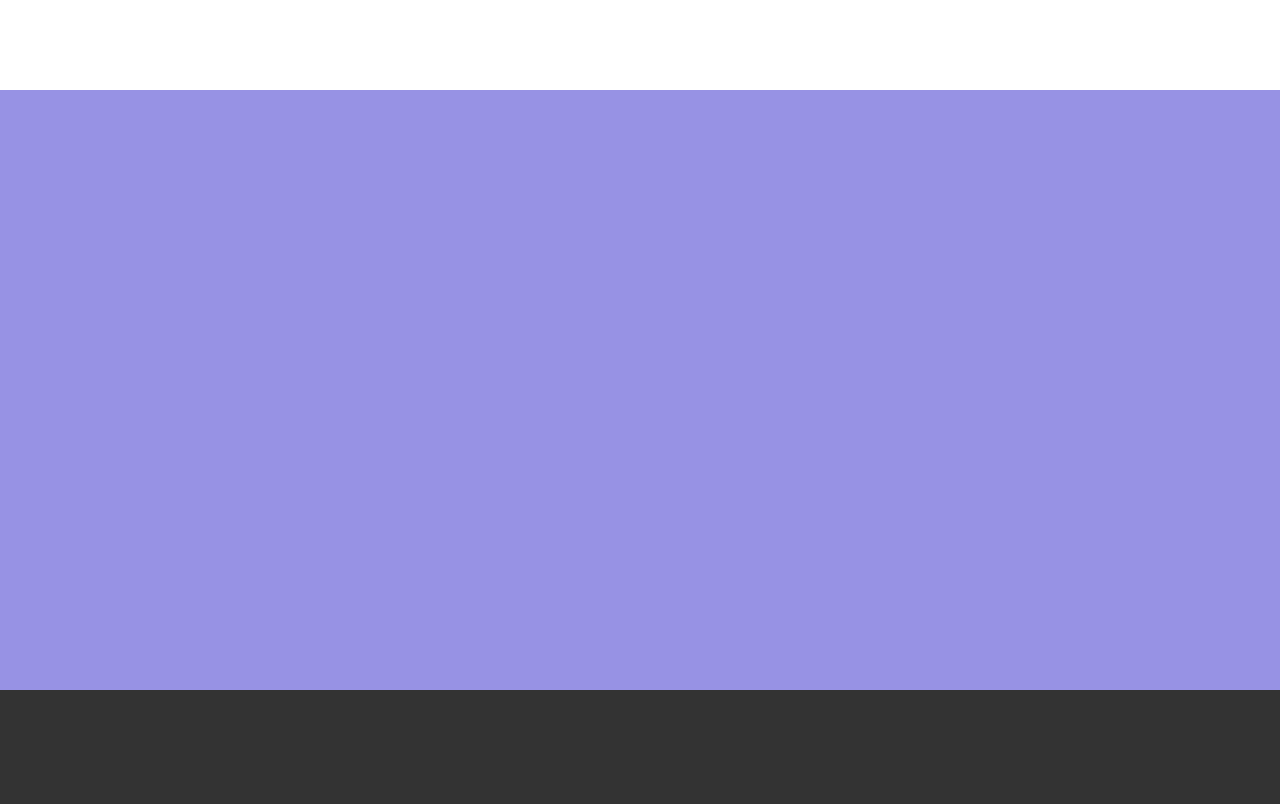
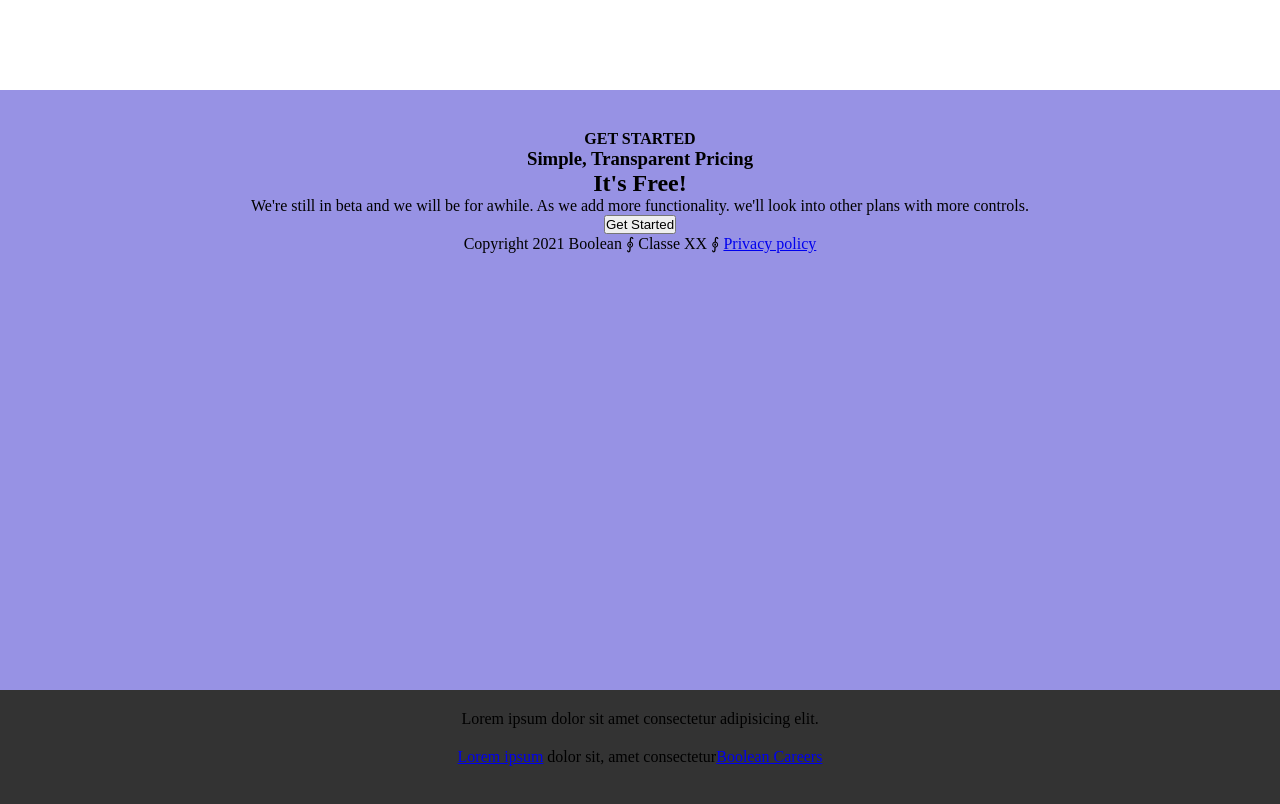
Before and after one commit to Mentabomber/htmlcss-responsive-layout, a plain HTML site: page index.html in a window 1280 px wide. Shown: the part 3060-3864 px from the top of the page. Drawn offline with Linux system fonts and the light colour scheme.

Commit message:
footer macro

```diff
--- a/css/style.css
+++ b/css/style.css
@@ -164,15 +164,27 @@ section{
     width: 30%;
     text-align:start ;
 }
+
+/* section get started  */
+
+.container-get-started{
+    text-align: center;
+}
+
+
 /* footer  */
 
 footer{
     background-color: rgb(51,51,51);
 }
 
+.container-footer{
+    text-align: center;
+}
 
-
-
+.container-footer p{
+    padding-top: 20px;
+}
 
 /* debug */
 
--- a/index.html
+++ b/index.html
@@ -186,7 +186,14 @@
 
         <!-- get started -->
         <section class="bg-purple">
-
+            <div style="text-align: center;">
+                <h4>GET STARTED</h4>
+                <h3>Simple, Transparent Pricing</h3>
+                <h2>It's Free!</h2>
+                <p>We're still in beta and we will be for awhile. As we add more functionality. we'll look into other plans with more controls.</p>
+                <button>Get Started</button>
+                <p>Copyright 2021 Boolean &pointint; Classe XX &pointint; <a href="#">Privacy policy</a></p>
+            </div>
         </section>
 
     </main>
@@ -195,6 +202,11 @@
     <!-- footer  -->
 
     <footer>
+        <div class="container-footer">
+            <p>Lorem ipsum dolor sit amet consectetur adipisicing elit. </p>
+            <p><a href="#">Lorem ipsum</a> dolor sit, amet consectetur<a href="#">Boolean Careers</a>
+            </p>
+        </div>
 
     </footer>
 </body>
```
